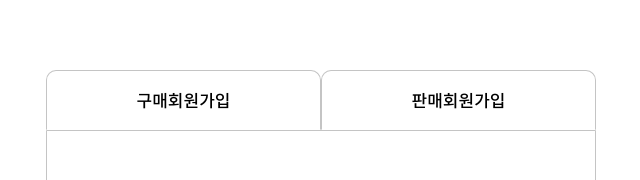
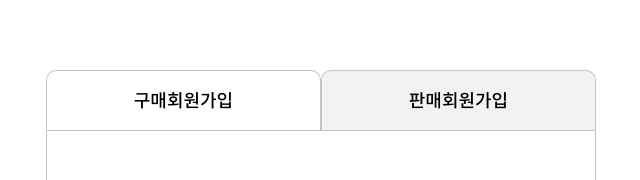
Before and after one commit to EllaSEON/OpenMarket, a React (Create React App) app: page /join in a window 1280 px wide. Shown: the part 204-384 px from the top of the page, without its empty margins (319-959 px from the left). Built offline with nearby package versions, Linux system fonts and the light colour scheme.

Commit message:
<feat> : 토글 버튼 완성

```diff
--- a/src/components/Join/JoinForm/JoinForm.tsx
+++ b/src/components/Join/JoinForm/JoinForm.tsx
@@ -10,18 +10,14 @@ import ToggleBtn from "../../common/ToggleBtn/ToggleBtn";
 // import { RootState } from "../../../features/joinSlice";
 
 function JoinForm() {
-  // const joinInputs = useSelector((state: RootState) => state);
-  // console.log(joinInputs.joinSlice);
+  const [toggleType, setToggleType] = useState("buyer");
 
   const {
     register,
     handleSubmit,
     getValues,
-    watch,
     formState: { errors },
   } = useForm({ mode: "onChange" });
-
-  console.log(watch());
 
   const [isValidBtn, setIsValidBtn] = useState(true);
 
@@ -39,7 +35,7 @@ function JoinForm() {
 
   return (
     <>
-      <ToggleBtn />
+      <ToggleBtn toggleType={toggleType} setToggleType={setToggleType} />
       <form onSubmit={handleSubmit(onSubmit)}>
         <S.JoinSection>
           <JoinInput
@@ -195,6 +191,7 @@ function JoinForm() {
                 </S.ErrorText>
               ))}
           </InputWrapper>
+          {toggleType !== "buyer" ? (
             <JoinInput
               label="사업자 등록번호"
               forid="businessNo"
@@ -209,9 +206,11 @@ function JoinForm() {
                 },
               })}
             />
+          ) : null}
           {errors.businessNo && (
             <S.ErrorText>{errors.businessNo?.message?.toString()}</S.ErrorText>
           )}
+          {toggleType !== "buyer" ? (
             <JoinInput
               label="스토어 이름"
               forid="storeName"
@@ -221,6 +220,7 @@ function JoinForm() {
                 required: "필수 정보입니다.",
               })}
             />
+          ) : null}
           {errors.storeName && (
             <S.ErrorText>{errors.storeName?.message?.toString()}</S.ErrorText>
           )}
--- a/src/components/common/ToggleBtn/ToggleBtn.tsx
+++ b/src/components/common/ToggleBtn/ToggleBtn.tsx
@@ -1,12 +1,38 @@
+import { MouseEvent } from "react";
 import * as S from "./style";
 
-function ToggleBtn() {
-  const handleToggle = () => {};
+interface ToggleBtnProps {
+  toggleType: string;
+  setToggleType: React.Dispatch<React.SetStateAction<string>>;
+}
+
+function ToggleBtn({ toggleType, setToggleType }: ToggleBtnProps) {
+  const handleToggle = (e: MouseEvent<HTMLButtonElement>) => {
+    if ((e.target as HTMLButtonElement).name === "buyer") {
+      setToggleType("buyer");
+    } else {
+      setToggleType("seller");
+    }
+  };
   return (
     <>
       <S.ToggleWrapper>
-        <S.ToggleText onClick={handleToggle}>구매회원가입</S.ToggleText>
-        <S.ToggleText onClick={handleToggle}>판매회원가입</S.ToggleText>
+        <S.ToggleText
+          name="buyer"
+          value={toggleType}
+          active={toggleType === "buyer"}
+          onClick={handleToggle}
+        >
+          구매회원가입
+        </S.ToggleText>
+        <S.ToggleText
+          name="seller"
+          active={toggleType === "seller"}
+          value={toggleType}
+          onClick={handleToggle}
+        >
+          판매회원가입
+        </S.ToggleText>
       </S.ToggleWrapper>
     </>
   );
--- a/src/components/common/ToggleBtn/style.ts
+++ b/src/components/common/ToggleBtn/style.ts
@@ -1,20 +1,27 @@
-import styled from "styled-components";
+import styled, { css } from "styled-components";
 
 export const ToggleWrapper = styled.div`
+  width: 550px;
   margin: 0 auto;
-  width: 550px;
 `;
 
-export const ToggleText = styled.button`
-  width: 27.5rem;
+export const ToggleText = styled.button<{ active: boolean }>`
+  width: 50%;
   height: 6rem;
-  padding: 2rem 8.7rem;
+  text-align: center;
   border: 1px solid ${({ theme }) => theme.colors.lightGray};
-  border-bottom-color: #fff;
+  border-bottom: none;
   border-radius: 10px 10px 0 0;
-  font-size: 1.7rem;
+  font-size: 1.8rem;
   font-weight: 500;
   line-height: 2.2rem;
+  ${({ active }) => {
+    if (!active) {
+      return css`
+        background: #f2f2f2;
+      `;
+    }
+  }};
 `;
 
 export default ToggleText;
```
Lines whose indentation alone changed are shown as unchanged.
